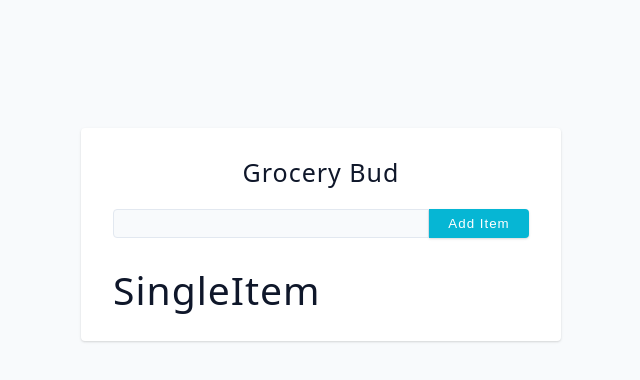
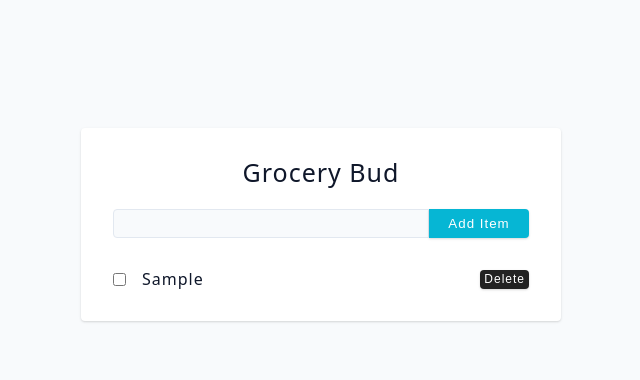
Before and after one commit to luiznaiper/Grocery-Bud-List, a React (Vite) app: page / in a window 1280 px wide. Both pictures are taken after typing "Sample" into the empty fields and a click on the button "Add Item". Shown: the top 380 px of the page, without its empty margins (319-959 px from the left). Built offline with nearby package versions, Linux system fonts and the light colour scheme.

Commit message:
:construction: Setup singleItem check item if isChecked

```diff
--- a/src/components/SingleItem.jsx
+++ b/src/components/SingleItem.jsx
@@ -1,5 +1,28 @@
-const SingleItem = () => {
-  return <h2>SingleItem</h2>
+import { useState } from 'react'
+
+const SingleItem = ({ item, removeItem }) => {
+  const [isChecked, setIsChecked] = useState(item.completed)
+
+  const handleChange = () => {
+    setIsChecked(!isChecked)
+  }
+
+  return (
+    <div className="single-item">
+      <input type="checkbox" checked={isChecked} onChange={handleChange} />
+      <p
+        style={{
+          textTransform: 'capitalize',
+          textDecoration: isChecked && 'line-through',
+        }}
+      >
+        {item.name}
+      </p>
+      <button className="btn remove-btn" type="button">
+        Delete
+      </button>
+    </div>
+  )
 }
 
 export default SingleItem
```
